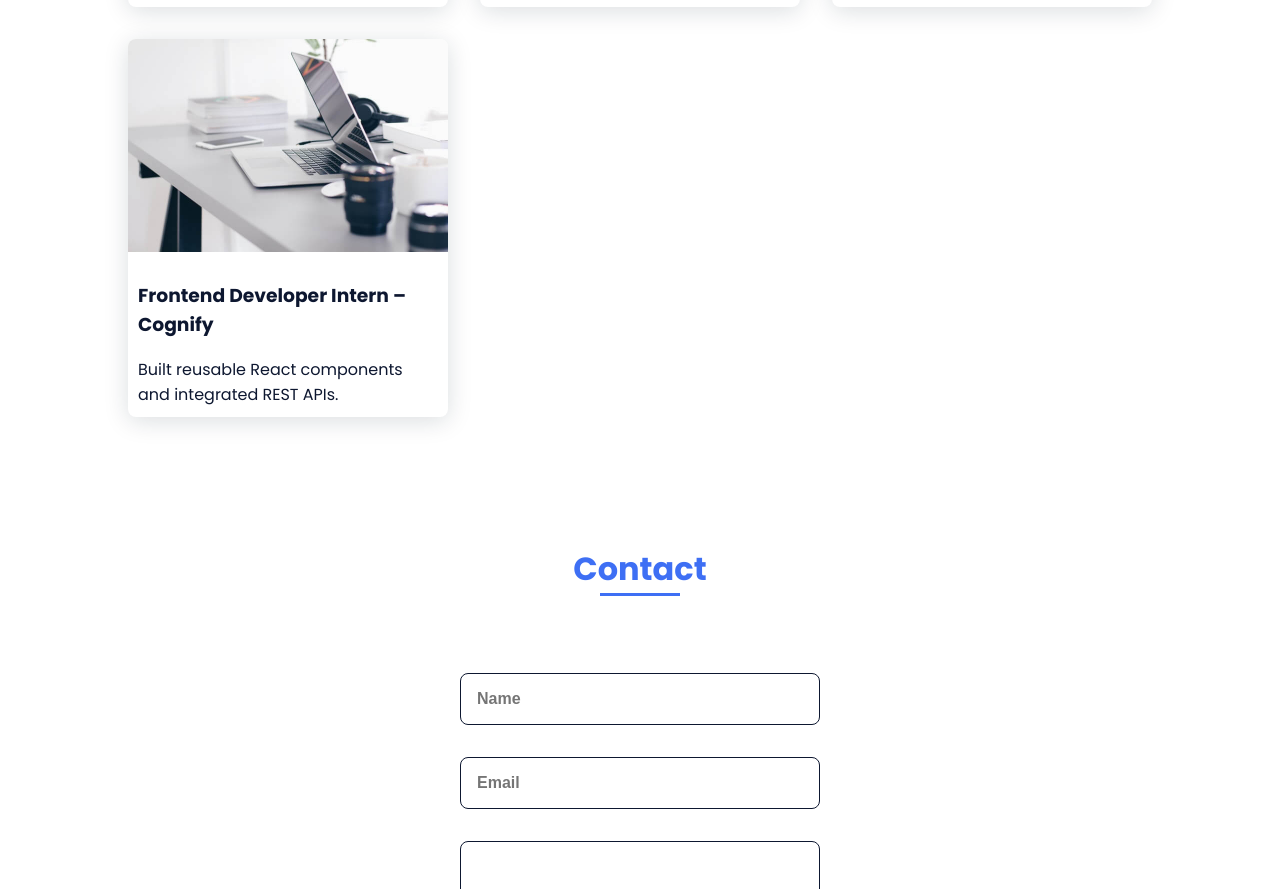
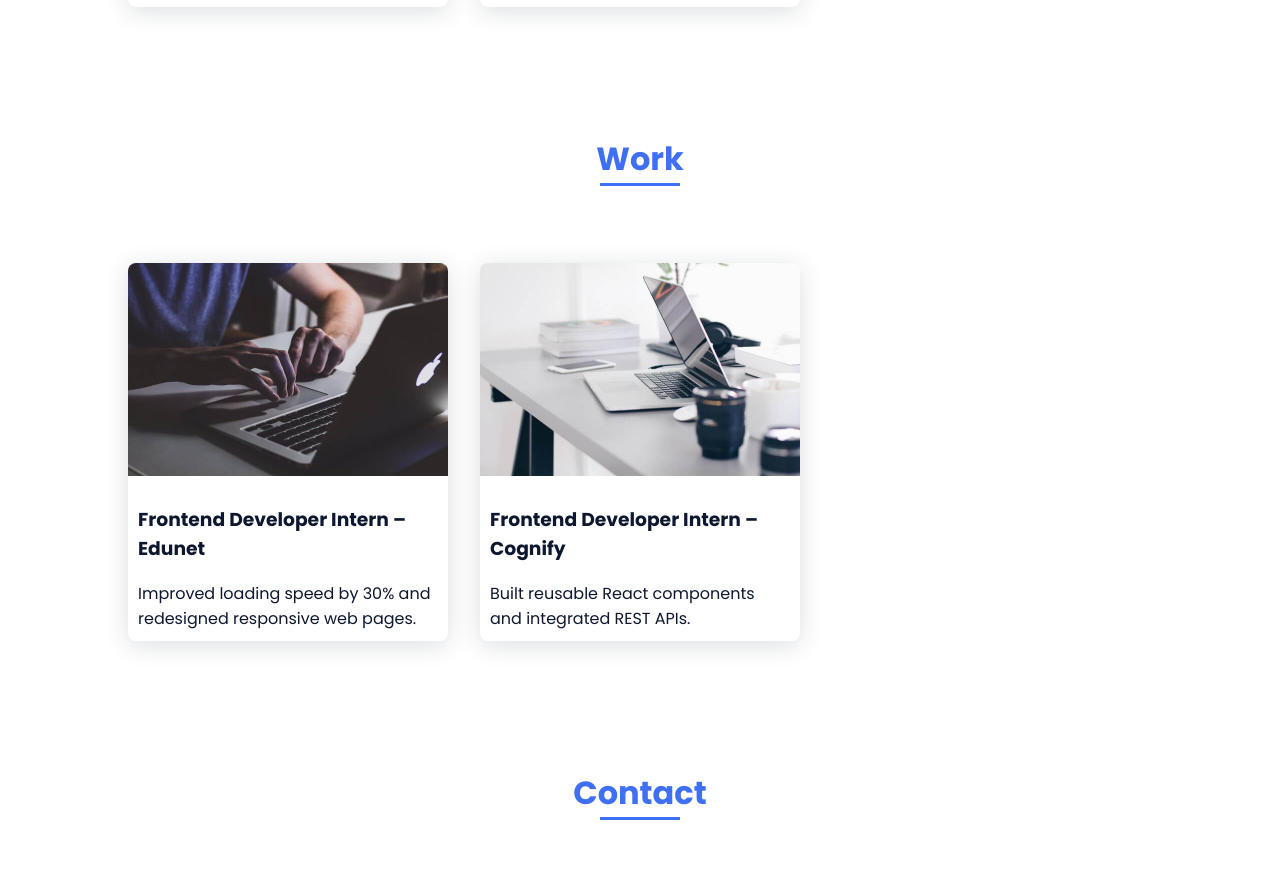
Before and after one commit to AnjaneeKumarAvula/My-Portfolio, a plain HTML site: page index.html in a window 1280 px wide. Shown: the part 2754-3643 px from the top of the page. Drawn offline with nearby package versions, Linux system fonts and the light colour scheme.

Commit message:
Update index.html

```diff
--- a/index.html
+++ b/index.html
@@ -144,7 +144,7 @@
                 </div>
             </section>
 
-            <!--===== WORK =====-->
+            <!--===== PROJECTS =====-->
             <section class="work section" id="work">
                 <h2 class="section-title">Work</h2>
 
@@ -166,7 +166,15 @@
             <p>Android app for real-time food donation coordination, reducing delays by 25%.</p>
         </div>
     </div>
+</div>
 
+</section>
+<!--===== INTERNSHIPS =====-->
+            <section class="work section" id="work">
+                <h2 class="section-title">Work</h2>
+
+
+<div class="work__container bd-grid">
     <div class="work__img">
         <img src="assets/img/work3.jpg" alt="">
         <div style="padding:10px">
@@ -186,7 +194,6 @@
 </div>
 
 </section>
-
 
             <!--===== CONTACT =====-->
             <section class="contact section" id="contact">
```
